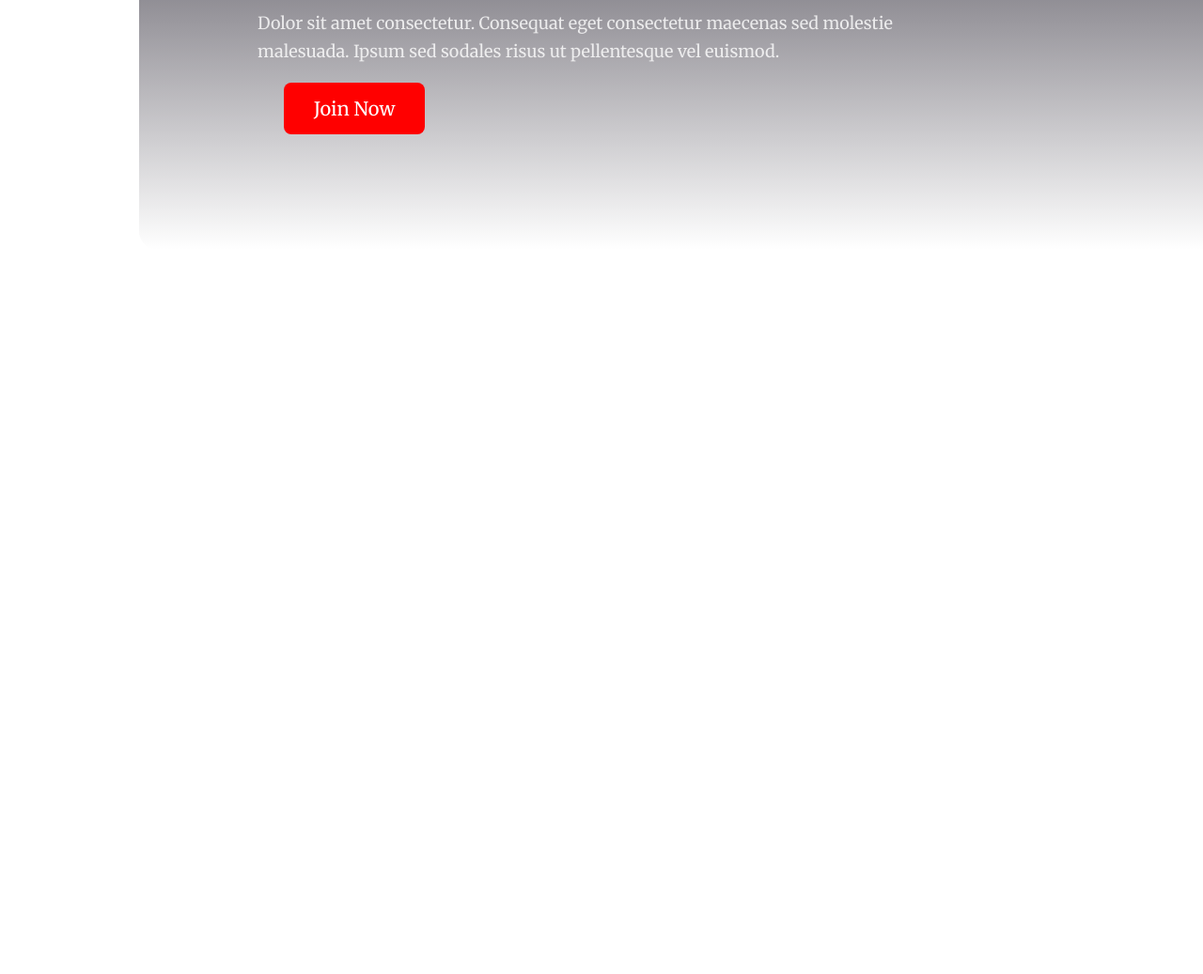
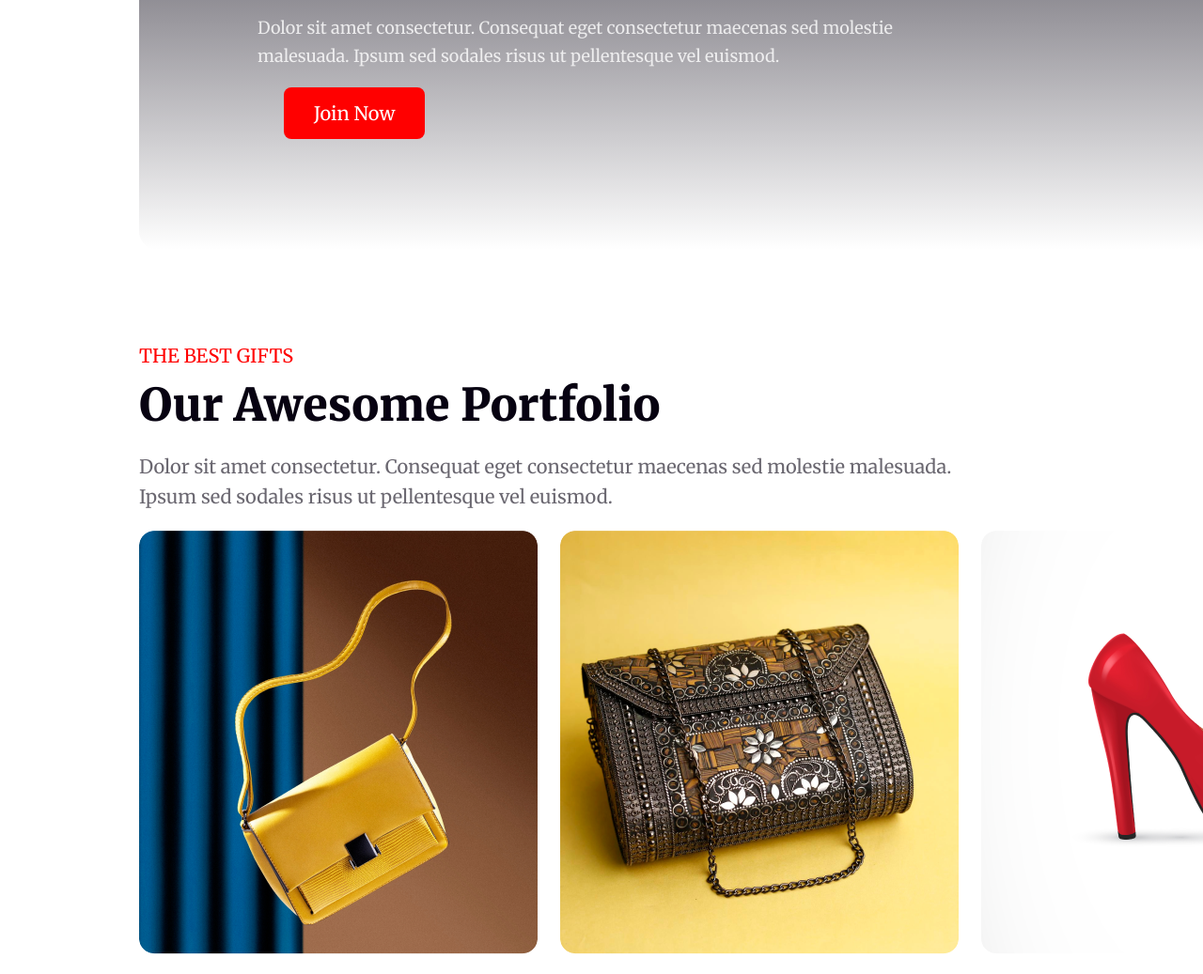
Before and after one commit to abusaiyedjoy/New-Year-Project, a plain HTML site: page index.html in a window 1280 px wide. Shown: the part 1937-2974 px from the top of the page at 94% size. Before the commit the page ends 2203 px from the top, so only its background shows below. Drawn offline with Linux system fonts and the light colour scheme.

Commit message:
added gift item section

```diff
--- a/index.html
+++ b/index.html
@@ -33,7 +33,7 @@
         </div>
       </section1>
       <!-- Welcome Section -->
-      <section2>
+      <section>
         <div>
           <img class="welcome-img" src="resources/Vectorrr.png" alt="" />
         </div>
@@ -46,7 +46,23 @@
           </p>
           <button class="btn">Join Now</button>
         </div>
-      </section2>
+      </section>
+      <!-- Gift items Section -->
+      <section>
+        <div class="items-text">
+            <h6 class="dis-paragraph" id="item-h6">THE BEST GIFTS</h6>
+            <h1 class="item-h1">Our Awesome Portfolio</h1>
+            <p class="item-paragraph">Dolor sit amet consectetur. Consequat eget consectetur maecenas sed molestie malesuada. <br> Ipsum sed sodales risus ut pellentesque vel euismod. </p>
+        </div>
+        <div class="img-container">
+            <img class="imgs" src="resources/Rectangle 3.png" alt="">
+            <img class="imgs" src="resources/Rectangle 4.png" alt="">
+            <img class="imgs" src="resources/Rectangle 5.png" alt="">
+            <img class="imgs" src="resources/Rectangle 6.png" alt="">
+            <img class="imgs" src="resources/Rectangle 7.png" alt="">
+            <img class="imgs" src="resources/Rectangle 8.png" alt="">
+        </div>
+      </section>
     </main>
     <footer></footer>
   </body>
--- a/style.css
+++ b/style.css
@@ -82,7 +82,7 @@ section1 {
 /* Start Welcome section */
 
 .welcome-text {
-  position: absolute;
+  position: relative;
   color: white;
   text-align: center;
   display: flex;
@@ -124,3 +124,34 @@ section1 {
   border: none;
   border-radius: 8px;
 }
+
+/* Start Gift Items */
+
+.items-text {
+}
+#item-h6{
+    margin-top: 100px;
+    margin-bottom: 10px;
+    font-size: 20px;
+}
+.item-h1{
+    color: #070211;
+font-size: 48px;
+font-weight: 900;
+margin-bottom: 0;
+margin-top: 0;
+}
+.item-paragraph{
+    color: rgba(7, 2, 17, 0.60);
+font-size: 20px;
+font-weight: 400;
+line-height: 32px;
+}
+.img-container {
+  display: grid;
+  grid-template-columns: repeat(3, 400px);
+  gap: 24px 48px;
+}
+.imgs {
+  border-radius: 16px;
+}
```
